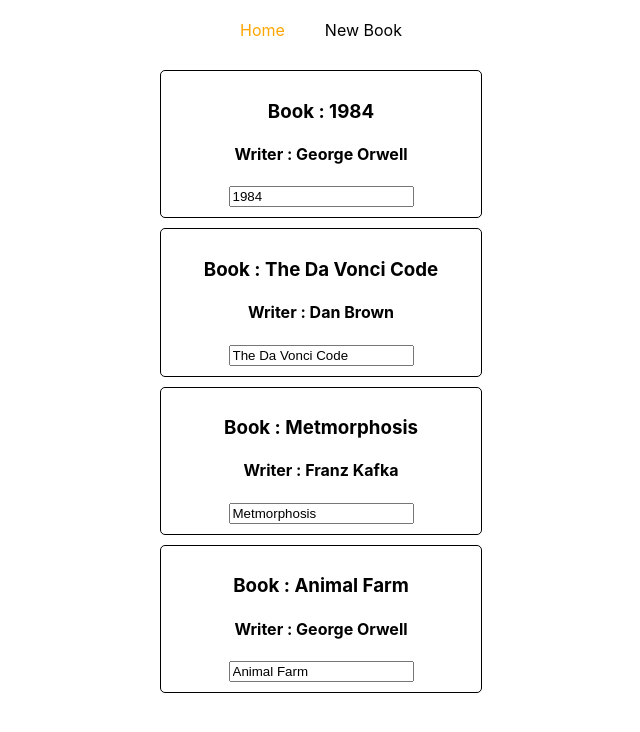
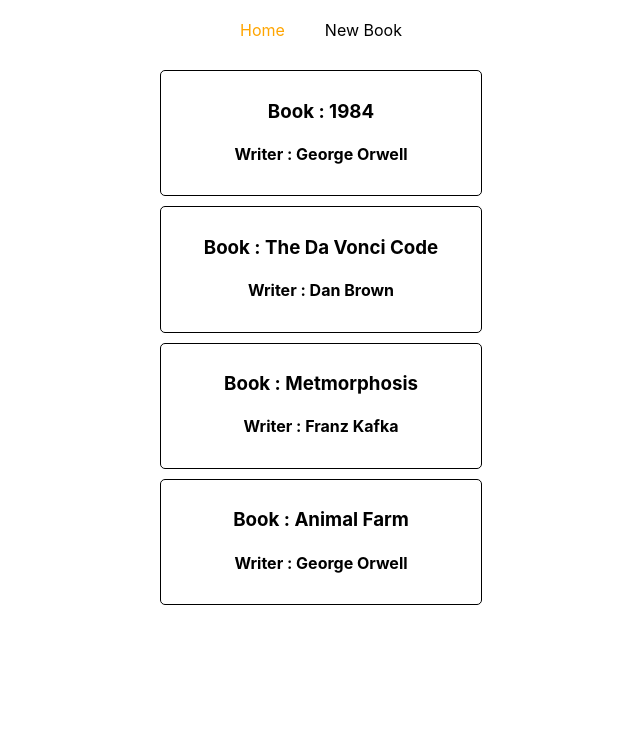
Before and after one commit to Rasujon3/hello-world, a React (Create React App) app: page / in a window 1280 px wide. Shown: the top 732 px of the page, without its empty margins (319-959 px from the left). Built offline with nearby package versions, Linux system fonts and the light colour scheme.

Commit message:
Some change in project
14.7

```diff
--- a/src/components/MainComponent.js
+++ b/src/components/MainComponent.js
@@ -4,63 +4,31 @@ import bookList from '../assets/books';
 import NewBook from './representational/NewBook';
 import { Route } from 'react-router';
 import { NavLink } from 'react-router-dom';
+import BookDetail from './representational/BookDetail';
 
 class MainComponent extends Component {
     constructor(props) {
         super(props);
         this.state = {
-            books: bookList
-            // showBooks: true
+            books: bookList,
+            selectedBook: null
         }
     }
 
-
-    changeWithInputState = (event, index) => {
-        const book = {
-            ...this.state.books[index]
-        }
-        book.bookName = event.target.value;
-        const books = [...this.state.books];
-        books[index] = book;
-
-        this.setState({ books: books });
+    selectedBookHandler = bookId =>{
+        const book = this.state.books.filter(book =>
+            book.id === bookId )[0];
+        this.setState({
+            selectedBook: book
+        })
     }
 
-    deleteBookState = (index) => {
-        // const books = this.state.books.splice();
-        // const books = this.state.books.map(item => item);
-        const books = [...this.state.books];
-        books.splice(index, 1); // delete specfic book
-        this.setState({
-            books: books
-        });
-    };
+    render() {
 
-    // toggleBooks = () => {
-    //     this.setState({ showBooks: !this.state.showBooks });
-    // }
-
-    render() {
-        // const style = {
-        //     border: "1px solidd red",
-        //     borderRadius: "5px",
-        //     backgroundColor: "black",
-        //     color: "white"
-        // };
-
-        // const bookState = this.state.books;
-        // let books = null;
-        // if (this.state.showBooks) {
-          const  books = <BookList books={this.state.books}
-                deleteBookState={this.deleteBookState}
-                changeWithInputState={this.changeWithInputState}
-
+          const  books = <BookList
+                books={this.state.books}
+                selectedBookHandler={this.selectedBookHandler}
             />
-        // }
-
-
-        // console.log(bookState);
-        // console.log(books);
 
         return (
             <div className="App">
@@ -70,12 +38,10 @@ class MainComponent extends Component {
                         <li><NavLink to="/new-book">New Book</NavLink></li>
                     </ul>
                 </nav>
-                {/* <h1 style={style}>Book List</h1> */}
-                {/* <button onClick={this.toggleBooks}>Toggle Books</button> */}
-                {/* {books}
-                <NewBook/> */}
+
                 <Route path="/" exact render={()=> books} />
                 <Route path="/new-book" exact component= { NewBook } />
+                <BookDetail book={this.state.selectedBook} />
 
             </div>
         );
--- a/src/components/lists/BookList.js
+++ b/src/components/lists/BookList.js
@@ -12,9 +12,8 @@ class bookList extends Component {
                 <Book
                     bookName={book.bookName}
                     writer={book.writer}
-                    delete={() => this.props.deleteBookState(index)}
                     key={book.id}
-                    inputName={(event) => this.props.changeWithInputState(event, index)}
+                    selectedBookHandler={() => this.props.selectedBookHandler(book.id)}
                 />
             );
         })
--- a/src/components/representational/Book.js
+++ b/src/components/representational/Book.js
@@ -6,10 +6,9 @@ import '../../stylesheets/Book.css';
 const Book = (props) => {
     console.log(props);
     return (
-        <div className="Book">
-            <h3 onClick={props.delete}>Book : {props.bookName}</h3>
+        <div className="Book" onClick={props.selectedBookHandler}>
+            <h3 >Book : {props.bookName}</h3>
             <h4>Writer : {props.writer}</h4>
-            <input type="text" onChange={props.inputName} value={props.bookName} />
         </div>
     );
 }
--- /dev/null
+++ b/src/components/representational/BookDetail.js
@@ -0,0 +1,16 @@
+import React from 'react';
+
+const BookDetail = (props) => {
+    console.log(props.book);
+    if (props.book === null) {
+        return <div></div>
+    }
+    return (
+        <div>
+            <h1>{props.book.bookName}</h1>
+            <h3>{props.book.writer}</h3>
+        </div>
+    );
+};
+
+export default BookDetail;
--- a/src/stylesheets/Book.css
+++ b/src/stylesheets/Book.css
@@ -5,3 +5,7 @@
     border: 1px solid;
     border-radius: 5px;
 }
+.Book:hover{
+    color: orange;
+    cursor: pointer;
+}
```
